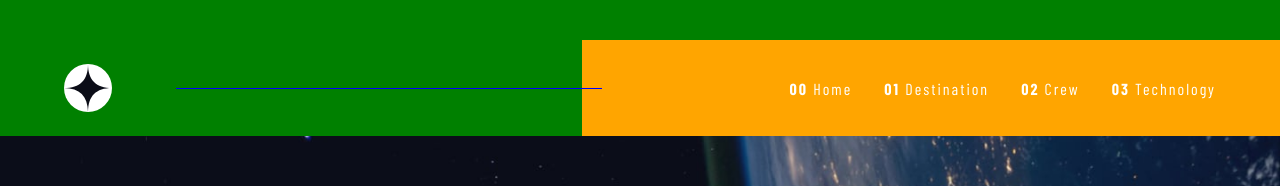
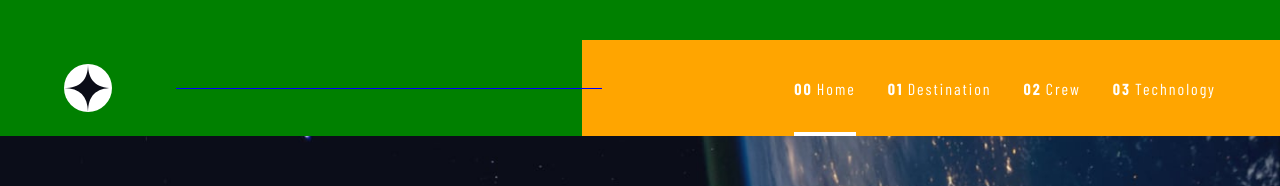
Before and after one commit to devlinmorrow/space-tourism, a Next.js app: page /space-tourism in a window 1280 px wide. Shown: the top 186 px of the page. Built offline with nearby package versions, Linux system fonts and the light colour scheme; a web font is replaced by a local one.

Commit message:
automate navbar tabbing

```diff
--- a/src/app/space-tourism/components/Header.tsx
+++ b/src/app/space-tourism/components/Header.tsx
@@ -1,7 +1,7 @@
 import styled from "styled-components";
 import logo from "../../../../public/assets/shared/logo.svg";
 import { QUERIES } from "../../constants";
-import { textPreset8 } from "@/app/globalStyles";
+import { NavBar } from "@/app/space-tourism/components/NavBar";
 
 export function Header() {
   return (
@@ -10,20 +10,7 @@ export function Header() {
         <Image src={logo.src} alt="something" />
         <Line />
       </ImageLine>
-      <NavBar>
-        <NavLink>
-          <strong>00</strong> Home
-        </NavLink>
-        <NavLink>
-          <strong>01</strong> Destination
-        </NavLink>
-        <NavLink>
-          <strong>02</strong> Crew
-        </NavLink>
-        <NavLink>
-          <strong>03</strong> Technology
-        </NavLink>
-      </NavBar>
+      <NavBar />
     </HeaderWrapper>
   );
 }
@@ -69,25 +56,3 @@ const Line = styled.hr`
     display: none;
   }
 `;
-
-// TODO: Hamburger menu should be rendered but outside the right of
-// the viewport, then when the hamburger is clicked, update the
-// position to show the menu inside the viewport
-
-// TODO: update position for tablet view to remove top spacing. And
-// get rid '00' for tablet. And hamburger icon for mobile.
-const NavBar = styled.nav`
-  display: flex;
-  flex: 1;
-  justify-content: flex-end;
-  align-items: center;
-  background-color: orange;
-  padding: 0 64px 0 32px;
-  gap: 32px;
-  height: 100%;
-`;
-
-const NavLink = styled.a`
-  ${textPreset8};
-  color: var(--white);
-`;
--- /dev/null
+++ b/src/app/space-tourism/components/NavBar.tsx
@@ -0,0 +1,64 @@
+import { textPreset8 } from "@/app/globalStyles";
+import styled from "styled-components";
+import { usePathname } from "next/navigation";
+
+export function NavBar() {
+  const pathname = usePathname();
+
+  const tabList = [
+    { path: "/space-tourism", text: "Home" },
+    { path: "/space-tourism/destination", text: "Destination" },
+    { path: "/space-tourism/crew", text: "Crew" },
+    { path: "/space-tourism/technology", text: "Technology" },
+  ];
+
+  return (
+    <NavBarWrapper>
+      {tabList.map((tab, i) => {
+        return (
+          <NavLink
+            key={tab.path}
+            // TODO swap these for styled Next links instead to stop hard reload flash
+            href={tab.path}
+            $active={tab.path === pathname}
+          >
+            <b>0{i}</b> {tab.text}
+          </NavLink>
+        );
+      })}
+    </NavBarWrapper>
+  );
+}
+
+// TODO: Hamburger menu should be rendered but outside the right of
+// the viewport, then when the hamburger is clicked, update the
+// position to show the menu inside the viewport
+
+// TODO: update position for tablet view to remove top spacing. And
+// get rid '00' for tablet. And hamburger icon for mobile.
+const NavBarWrapper = styled.nav`
+  display: flex;
+  flex: 1;
+  justify-content: flex-end;
+  align-items: center;
+  background-color: orange;
+  padding: 0 64px 0 32px;
+  gap: 32px;
+  height: 100%;
+`;
+
+interface NavLinkProps {
+  $active?: boolean;
+}
+
+const NavLink = styled.a<NavLinkProps>`
+  height: 100%;
+  display: flex;
+  align-items: center;
+  gap: 4px;
+  ${textPreset8};
+  color: var(--white);
+  border-top: solid 4px transparent;
+  border-bottom: ${(props) =>
+    props.$active ? "solid 4px white" : "solid 4px transparent"};
+`;
```
